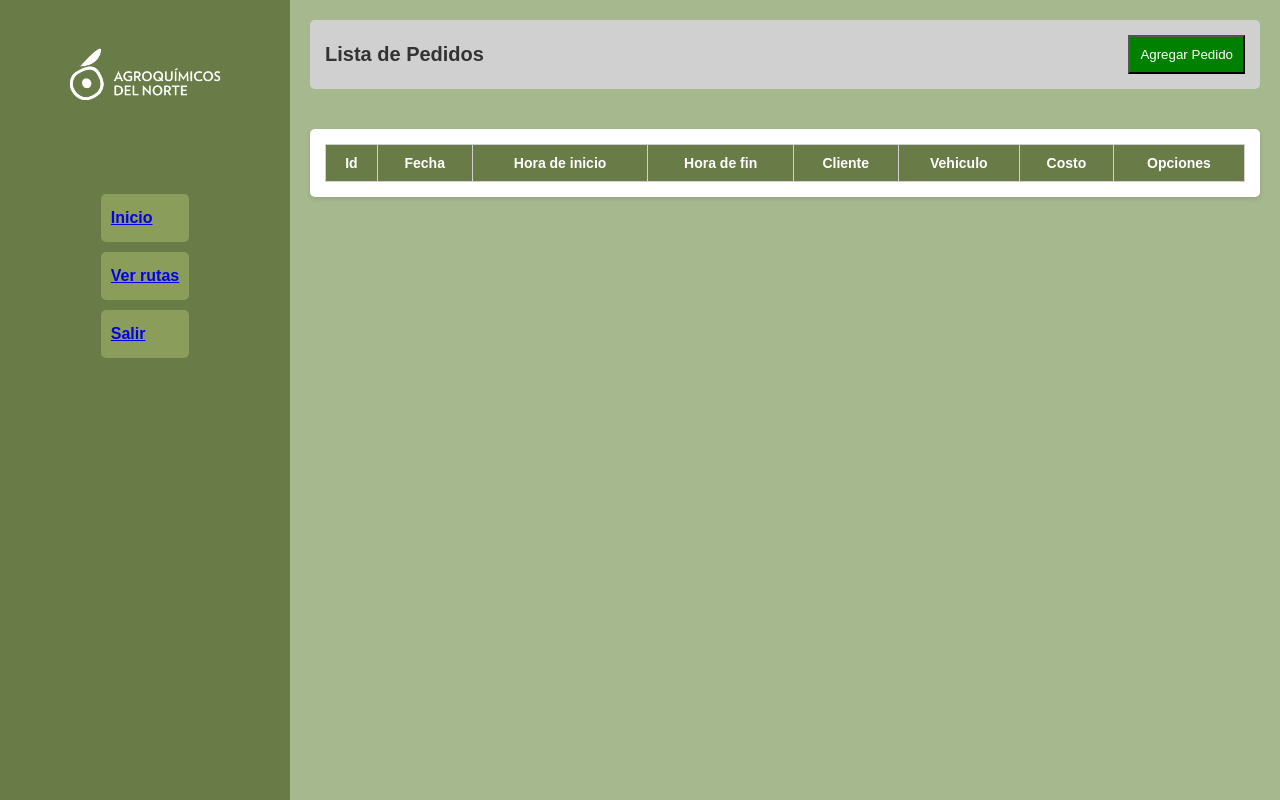
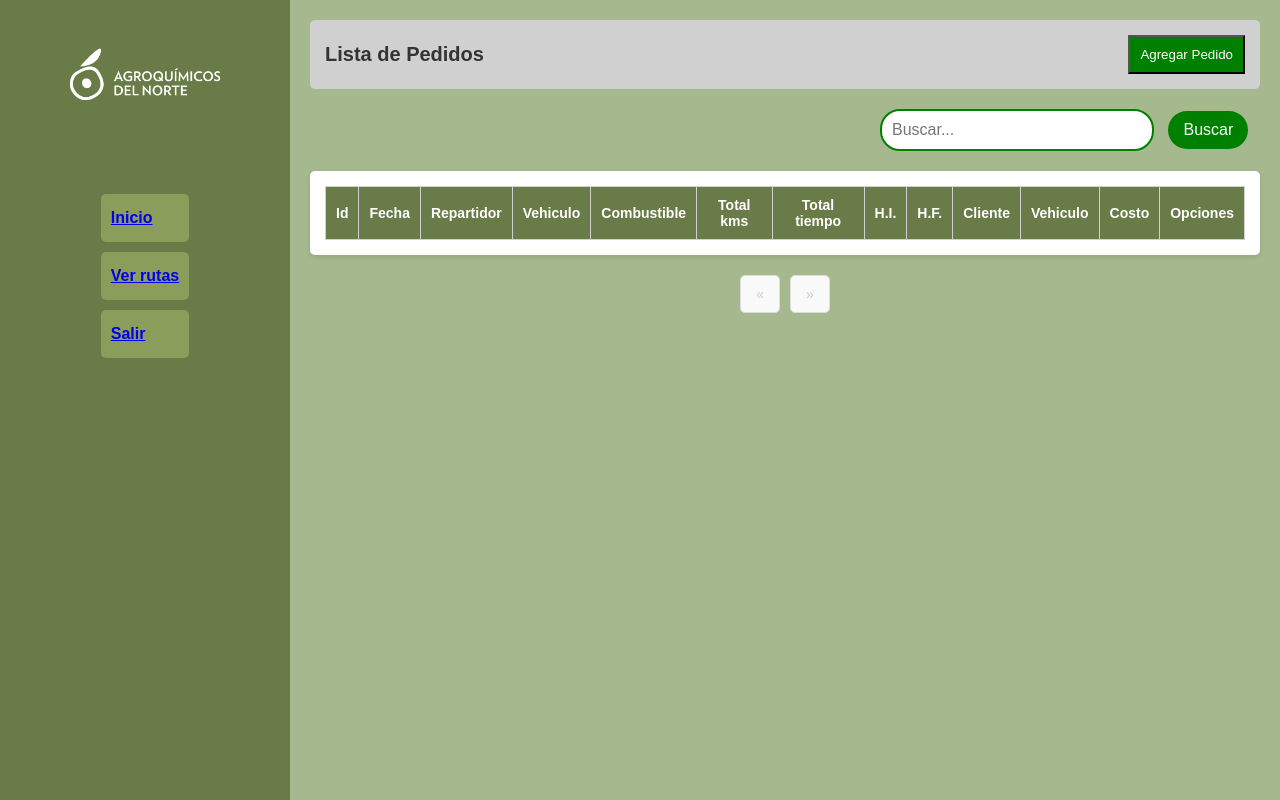
Before and after one commit to Esus28/Proyecto_ADN, a Flask app: page /sesion_subadmin in a window 1280 px wide. Run offline with Flask 3, Linux system fonts and the light colour scheme; data that the repository does not hold is empty.

Commit message:
Y quedó

```diff
--- a/server.py
+++ b/server.py
@@ -8,6 +8,7 @@ from werkzeug.utils import secure_filename
 from flask import flash, session
 from datetime import datetime
 from math import ceil
+from sqlalchemy import or_
 
 
 from weasyprint import HTML
@@ -113,17 +114,38 @@ def login():
 @app.route('/dashboard')
 def dashboard():
     if 'user_id' not in session:
+        return redirect(url_for('login'))
 
-        return redirect(url_for('login'))
+    # Obtén el término de búsqueda del campo del formulario
+    search_query = request.args.get('search', '').strip()
     page = request.args.get('page', 1, type=int)
     per_page = 5
 
+    # Construye la consulta
     query = db_session.query(models.Repartidor)
+
+    if search_query:
+        # Aplica filtros en múltiples columnas usando `ilike` para una búsqueda case-insensitive
+        query = query.filter(
+            or_(
+                models.Repartidor.nombre.ilike(f"%{search_query}%"),
+                models.Repartidor.apellidos.ilike(f"%{search_query}%"),
+                models.Repartidor.no_licencia.ilike(f"%{search_query}%"),
+                models.Repartidor.telefono.ilike(f"%{search_query}%")
+            )
+        )
+
+    # Paginación
     repartidores_paginated, pagination = paginate(query, page, per_page)
 
-
-    return render_template('admin/dashboard.html', username=session['username'], rol=session['rol'], repartidores=repartidores_paginated,
-        pagination=pagination)
+    return render_template(
+        'admin/dashboard.html',
+        username=session['username'],
+        rol=session['rol'],
+        repartidores=repartidores_paginated,
+        pagination=pagination,
+        search_query=search_query  # Pasa el término de búsqueda para prellenar el campo
+    )
 
 
 @app.route('/agregar_repartidor', methods=['GET', 'POST'])
@@ -244,16 +266,32 @@ def eliminar_repartidor(id):
 
 @app.route('/vendedores')
 def vendedores():
+    # Obtén el término de búsqueda del campo del formulario
+    search_query = request.args.get('search', '').strip()
     page = request.args.get('page', 1, type=int)
     per_page = 5
 
+    # Construye la consulta
     query = db_session.query(models.Vendedor)
+
+    if search_query:
+        # Aplica filtros en múltiples columnas usando `ilike` para búsquedas insensibles a mayúsculas/minúsculas
+        query = query.filter(
+            or_(
+                models.Vendedor.nombre.ilike(f"%{search_query}%"),
+                models.Vendedor.apellidos.ilike(f"%{search_query}%"),
+                models.Vendedor.telefono.ilike(f"%{search_query}%")
+            )
+        )
+
+    # Paginación
     vendedores_paginated, pagination = paginate(query, page, per_page)
 
     return render_template(
         '/admin/vendedores.html',
         vendedores=vendedores_paginated,
-        pagination=pagination
+        pagination=pagination,
+        search_query=search_query  # Pasa el término de búsqueda para prellenar el campo
     )
 
 @app.route('/agregar_vendedor', methods=['GET', 'POST'])
@@ -393,19 +431,42 @@ def vista_ruta():
     # No necesitas usar json.dumps porque el filtro 'tojson' de Jinja2 lo hace automáticamente
     return render_template('/admin/mapa.html', datos_clientes_json=datos_clientes)
 
+from sqlalchemy import or_
+
 @app.route('/clientes')
 def clientes():
+    # Obtén el término de búsqueda del formulario
+    search_query = request.args.get('search', '').strip()
     page = request.args.get('page', 1, type=int)
     per_page = 5
 
+    # Construye la consulta base
     query = db_session.query(models.Cliente)
+
+    if search_query:
+        # Aplica filtros en múltiples columnas usando `ilike` para búsqueda case-insensitive
+        query = query.filter(
+            or_(
+                models.Cliente.nombre.ilike(f"%{search_query}%"),
+                models.Cliente.apellidos.ilike(f"%{search_query}%"),
+                models.Cliente.telefono.ilike(f"%{search_query}%"),
+                models.Cliente.correo.ilike(f"%{search_query}%"),
+                models.Cliente.municipio.ilike(f"%{search_query}%"),
+                models.Cliente.codigo_postal.ilike(f"%{search_query}%"),
+                models.Cliente.clasificacion.ilike(f"%{search_query}%")
+            )
+        )
+
+    # Paginación
     clientes_paginated, pagination = paginate(query, page, per_page)
 
     return render_template(
         '/admin/clientes.html',
         clientes=clientes_paginated,
-        pagination=pagination
+        pagination=pagination,
+        search_query=search_query  # Pasa el término de búsqueda para el campo de texto
     )
+
 
 
 @app.route('/agregar_cliente', methods=['GET', 'POST'])
@@ -530,17 +591,37 @@ def eliminar_cliente(id):
 
 @app.route('/vehiculos')
 def vehiculos():
+    # Obtén el término de búsqueda del campo del formulario
+    search_query = request.args.get('search', '').strip()
     page = request.args.get('page', 1, type=int)
     per_page = 5
 
+    # Construye la consulta
     query = db_session.query(models.Vehiculo)
+
+    if search_query:
+        # Aplica filtros en múltiples columnas usando `ilike` para búsquedas insensibles a mayúsculas/minúsculas
+        query = query.filter(
+            or_(
+                models.Vehiculo.modelo.ilike(f"%{search_query}%"),
+                models.Vehiculo.placas.ilike(f"%{search_query}%"),
+                models.Vehiculo.ultimo_servicio.ilike(f"%{search_query}%"),
+                models.Vehiculo.prox_verifi.ilike(f"%{search_query}%"),
+                models.Vehiculo.ultima_tenencia.ilike(f"%{search_query}%")
+            )
+        )
+
+    # Paginación
     vehiculos_paginated, pagination = paginate(query, page, per_page)
 
     return render_template(
         '/admin/vehiculos.html',
         vehiculos=vehiculos_paginated,
-        pagination=pagination
+        pagination=pagination,
+        search_query=search_query  # Pasa el término de búsqueda para prellenar el campo
     )
+
+
 @app.route('/agregar_vehiculo', methods=['GET', 'POST'])
 def agregar_vehiculo():
     if request.method == 'GET':
@@ -786,10 +867,58 @@ def registrar_ruta():
 
 
 #----------------------------------------------FUNCIONES SUB ADMIN------------------------------------
+
+
 @app.route('/sesion_subadmin')
 def sub_sesion():
-    pedidos = db_session.query(models.Pedido)
-    return render_template('/sub_admin/sesion.html', pedidos=pedidos)
+    # Obtén el término de búsqueda del formulario
+    search_query = request.args.get('search', '').strip()
+    page = request.args.get('page', 1, type=int)
+    per_page = 5  # Número de elementos por página
+
+    # Construye la consulta base
+    query = db_session.query(models.Pedido)
+
+    if search_query:
+        # Aplica filtros en múltiples columnas usando `ilike` para búsquedas case-insensitive
+        query = query.filter(
+            or_(
+                models.Pedido.id_pedido.ilike(f"%{search_query}%"),            # Búsqueda por ID del pedido
+                models.Pedido.fecha.ilike(f"%{search_query}%"),                # Búsqueda por fecha
+                models.Pedido.hora_inicio.ilike(f"%{search_query}%"),          # Búsqueda por hora_inicio
+                models.Pedido.hora_fin.ilike(f"%{search_query}%"),             # Búsqueda por hora_fin
+                models.Pedido.combustible.ilike(f"%{search_query}%"),          # Búsqueda por combustible
+                # Búsqueda por costo
+                models.Cliente.nombre.ilike(f"%{search_query}%"),              # Búsqueda por nombre del cliente
+                models.Repartidor.nombre.ilike(f"%{search_query}%"),           # Búsqueda por nombre del repartidor
+                models.Vehiculo.modelo.ilike(f"%{search_query}%")              # Búsqueda por modelo del vehículo
+
+            )
+        )
+
+    # Realiza la paginación
+    total_items = query.count()
+    total_pages = (total_items + per_page - 1) // per_page
+    pedidos_paginated = query.offset((page - 1) * per_page).limit(per_page).all()
+
+    # Construye el diccionario de paginación
+    pagination = {
+        'page': page,
+        'total_pages': total_pages,
+        'has_next': page < total_pages,
+        'has_prev': page > 1,
+        'next_page': page + 1 if page < total_pages else None,
+        'prev_page': page - 1 if page > 1 else None,
+    }
+
+    # Renderiza la plantilla
+    return render_template(
+        '/sub_admin/sesion.html',
+        pedidos=pedidos_paginated,
+        pagination=pagination,
+        search_query=search_query
+    )
+
 
 
 @app.route('/agregar_pedido', methods=['GET', 'POST'])
@@ -953,9 +1082,15 @@ def eliminar_pedido(id):
 
 @app.route('/generar_pdf/<int:id_pedido>')
 def generar_pdf(id_pedido):
+    # Obtener el pedido y las relaciones necesarias
+    pedido = db_session.query(models.Pedido) \
+        .join(models.Repartidor) \
+        .join(models.Vehiculo) \
+        .join(models.Cliente) \
+        .filter(models.Pedido.id_pedido == id_pedido) \
+        .first()  # Asegúrate de que solo haya un pedido con ese id
 
-    pedido = db_session.query(models.Pedido).get(id_pedido)
-
+    # Generar el HTML para la plantilla
     html = render_template(
         'formato.html',
         no_pedido=pedido.id_pedido,
@@ -963,19 +1098,25 @@ def generar_pdf(id_pedido):
         hora_inicio=pedido.hora_inicio,
         hora_fin=pedido.hora_fin,
         repartidor=f"{pedido.repartidor.nombre} {pedido.repartidor.apellidos}",
-        vehiculo=pedido.vehiculo.placas,
-        costo=pedido.costo
+        vehiculo=f"{pedido.vehiculo.modelo} - {pedido.vehiculo.placas}",
+        cliente_nombre=f"{pedido.cliente.nombre} {pedido.cliente.apellidos}",
+        costo=pedido.costo,
+        distancia=pedido.distancia,
+        combustible=pedido.combustible,
+        cliente_email=pedido.cliente.correo,
+        cliente_telefono=pedido.cliente.telefono
     )
 
-
+    # Crear el PDF a partir del HTML generado
     pdf = HTML(string=html).write_pdf()
 
-
+    # Configurar la respuesta para enviar el PDF al navegador
     response = make_response(pdf)
     response.headers['Content-Type'] = 'application/pdf'
     response.headers['Content-Disposition'] = f'attachment; filename=recibo_pedido_{id_pedido}.pdf'
 
     return response
+
 
 
 @app.get('/sub_vista_rutas')
--- a/templates/admin/clientes.html
+++ b/templates/admin/clientes.html
@@ -18,6 +18,7 @@
                 <button class="new-repartidor">Nuevo Cliente</button>
                 </a>
             </header>
+            {% include 'search.html' %}
             <section class="table-container">
                 <table>
                     <thead>
--- a/templates/admin/dashboard.html
+++ b/templates/admin/dashboard.html
@@ -19,6 +19,7 @@
                     <button style="background-color: green; color: white; padding: 10px;">Agregar Repartidor</button>
                 </a>
             </header>
+            {% include 'admin/repartidores/search.html' %}
             <section class="table-container">
                 <table>
                     <thead>
--- a/templates/admin/src/navbar.html
+++ b/templates/admin/src/navbar.html
@@ -6,8 +6,6 @@
         <ul>
             <li><a href="/dashboard">Inicio</a></li>
             <li><a href="/clientes">Lista de Clientes</a></li>
-            <li><a href="/rutas">Lista de Rutas</a></li>
-            <li><a href="/costos">Lista de Costos</a></li>
             <li><a href="/vendedores">Lista de Vendedores</a></li>
             <li><a href="/vehiculos">Lista de Vehículos</a></li>
             <li><a href="/vista_rutas">Ver rutas</a></li>
--- a/templates/admin/vehiculos.html
+++ b/templates/admin/vehiculos.html
@@ -19,6 +19,7 @@
                 <button class="new-repartidor">Nuevo Vehiculo</button>
                 </a>
             </header>
+            {% include 'search.html' %}
             <section class="table-container">
                 <table>
                     <thead>
--- a/templates/admin/vendedores.html
+++ b/templates/admin/vendedores.html
@@ -19,6 +19,7 @@
                     <button style="background-color: green; color: white; padding: 10px;">Agregar Vendedor</button>
                 </a>
             </header>
+            {% include 'search.html' %}
             <section class="table-container">
                 <table>
                     <thead>
--- /dev/null
+++ b/templates/search.html
@@ -0,0 +1,58 @@
+<form method="get" action="{{ request.path }}">
+    <input
+        type="text"
+        class="search-bar"
+        placeholder="Buscar..."
+        id="searchInput"
+        name="search"
+        value="{{ search_query }}">
+    <button class="search-button" type="submit">Buscar</button>
+</form>
+
+<style>
+
+/* Contenedor de la barra de búsqueda */
+.search-container {
+    display: flex;
+    justify-content: center;
+    align-items: center;
+
+}
+
+/* Estilos de la barra de búsqueda */
+.search-bar {
+    width: 250px;
+    padding: 10px;
+    border: 2px solid green ;  /* Color de borde (personalizable) */
+    border-radius: 20px;
+    font-size: 16px;
+    outline: none;
+    transition: border-color 0.3s ease;
+    margin-left: 60%;
+}
+
+/* Cambiar color del borde cuando el campo está enfocado */
+.search-bar:focus {
+    border-color: #2ecc71;  /* Color verde cuando está enfocado (personalizable) */
+}
+
+/* Estilos del botón de búsqueda */
+.search-button {
+    background-color: green;  /* Color de fondo del botón (personalizable) */
+    color: white;
+    padding: 10px 15px;
+    border: none;
+    border-radius: 20px;
+    cursor: pointer;
+    font-size: 16px;
+    margin-left: 10px;
+    transition: background-color 0.3s ease;
+}
+
+/* Cambiar color del botón cuando se pasa el mouse */
+.search-button:hover {
+    background-color: white;  /* Color al pasar el mouse (personalizable) */
+    color: green;
+}
+
+</style>
--- a/templates/sub_admin/sesion.html
+++ b/templates/sub_admin/sesion.html
@@ -20,17 +20,22 @@
                     <button style="background-color: green; color: white; padding: 10px;">Agregar Pedido</button>
                 </a>
             </header>
+            {%include 'search.html'%}
             <section class="table-container">
                 <table>
                     <thead>
                         <tr>
                             <th>Id</th>
                             <th>Fecha</th>
-                            <th>Hora de inicio</th>
-                            <th>Hora de fin</th>
+                            <th>Repartidor</th>
+                            <th>Vehiculo</th>
+                            <th>Combustible</th>
+                            <th>Total kms</th>
+                            <th>Total tiempo</th>
+                            <th>H.I.</th>
+                            <th>H.F. </th>
                             <th>Cliente</th>
                             <th>Vehiculo</th>
-
                             <th>Costo</th>
                             <th>Opciones</th>
                         </tr>
@@ -40,23 +45,30 @@
                             <tr>
                                 <td>{{ pedido.id_pedido }}</td>
                                 <td>{{ pedido.fecha }}</td>
+                                <td>{{pedido.repartidor.nombre}}</td>
+                                <td>{{ pedido.vehiculo.placas }}</td>
+                                <td>{{ pedido.combustible}}</td>
+                                <td>{{ pedido.distancia}}</td>
+                                <td>{{ pedido.tiempo_total}}</td>
                                 <td>{{ pedido.hora_inicio }}</td>
+
                                 <td>{{ pedido.hora_fin }}</td>
                                 <td>{{ pedido.cliente.nombre }} {{ pedido.cliente.apellidos }}</td>
-                                <td>{{ pedido.vehiculo.placas }}</td>
+                                <td>{{ pedido.vehiculo.modelo }}</td>
 
                                 <td>${{ pedido.costo}}</td>
 
                                 <td>
-                                    <a href="{{ url_for('actualizar_pedido', id=pedido.id_pedido) }}"  class="btn-editar">Editar</a>
-                                    <a href="{{ url_for('eliminar_pedido', id=pedido.id_pedido) }}" class="btn-eliminar">Eliminar</a>
-                                    <a href="{{ url_for('generar_pdf', id_pedido=pedido.id_pedido) }}">Formato</a>
+                                    <a href="{{ url_for('actualizar_pedido', id=pedido.id_pedido) }}"  class="btn-editar">Editar</a><br><br>
+                                    <a href="{{ url_for('eliminar_pedido', id=pedido.id_pedido) }}" class="btn-eliminar">Eliminar</a><br><br>
+                                    <a href="{{ url_for('generar_pdf', id_pedido=pedido.id_pedido) }}">Formato</a><br>
                                 </td>
                             </tr>
                         {% endfor %}
                     </tbody>
                 </table>
             </section>
+            {% include 'paginado.html' %}
         </main>
     </div>
 </body>
```
Also changed, not shown: templates/admin/repartidores/search.html (added, +58 -0 lines), templates/formato.html (+7 -4 lines).
